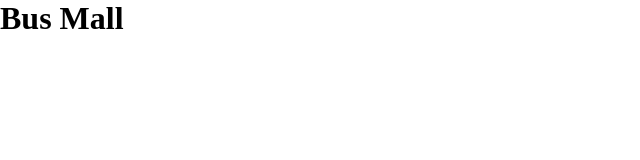
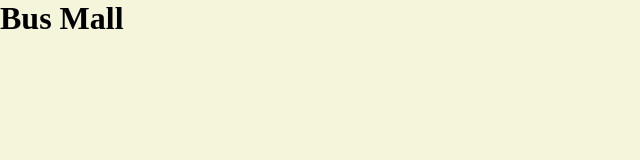
Before and after one commit to justin98366/bus-mall, a plain HTML site: page index.html in a window 1280 px wide. Shown: the whole page, without its empty margins (0-640 px from the left). Drawn offline with Linux system fonts and the light colour scheme.

Commit message:
modifying code

```diff
--- a/app.js
+++ b/app.js
@@ -2,8 +2,7 @@
 
 function randomPics(name){
   this.name = name;
-  this.pictures = ["img/bag.jpg", "img/banana.jpg", "img/bathroom"
-
+  this.pictures = ['img/bag.jpg', 'img/banana.jpg', 'img/bathroom.jpg', 'boots.jpg', 'breakfast.jpg', 'bubblegum.jpg', 'chair.jpg', 'cthulhu.jpg', 'dog-duck.jpg', 'dragon.jpg', 'pen.jpg', 'pet-sweep.jgp',
   ];
   this.path =
   this.timesShown = timesShown;
--- a/style.css
+++ b/style.css
@@ -8,3 +8,8 @@
   margin: 0;
   box-sizing: border-box;
 }
+
+html, body{
+  height: 100%;
+  background-color: beige;
+}
```
